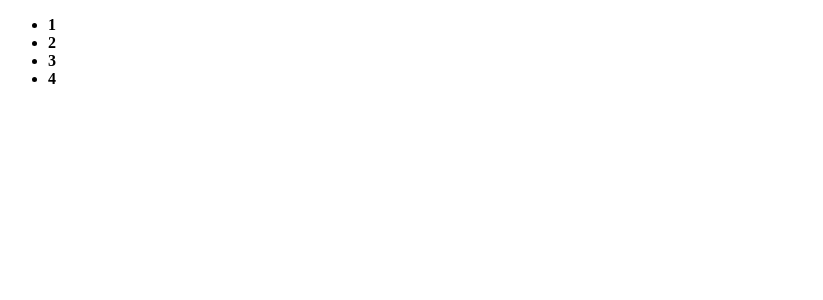
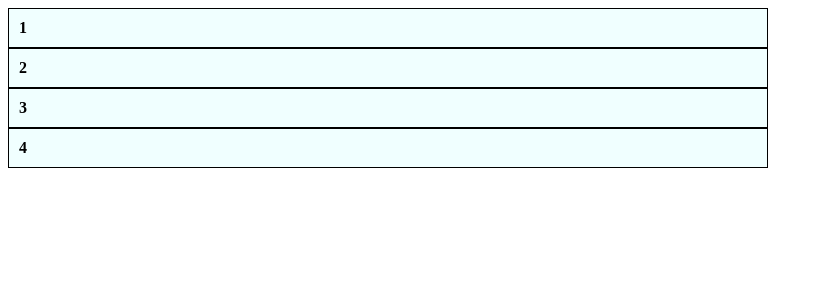
Before and after one commit to imciflam/tree-grid, a React (Create React App) app: page / in a window 1280 px wide. Shown: the top 300 px of the page, without its empty margins (0-823 px from the left). Built offline with nearby package versions, Linux system fonts and the light colour scheme.

Commit message:
+ item styles

```diff
--- a/src/components/TreeList.css
+++ b/src/components/TreeList.css
@@ -1,6 +1,9 @@
 .tree-list__container {
+  padding: 0;
+  margin: 0;
   display: flex;
   flex-direction: column;
   justify-content: space-between;
   min-width: 760px;
+  width: 50%;
 }
--- /dev/null
+++ b/src/components/TreeListItem.css
@@ -0,0 +1,6 @@
+.tree-list__item {
+  padding: 10px;
+  background-color: azure;
+  border: 1px solid black;
+  list-style-type: none;
+}
--- a/src/components/TreeListItem.tsx
+++ b/src/components/TreeListItem.tsx
@@ -1,10 +1,11 @@
 import React, { Component } from "react";
+import "./TreeListItem.css";
 
 export class TreeListItem extends Component<any, any> {
   render() {
     console.log(this.props);
     return (
-      <li>
+      <li className="tree-list__item">
         <b>{this.props.name}</b>
       </li>
     );
```
